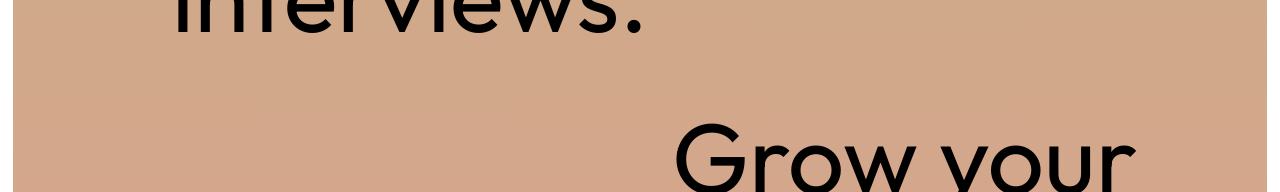
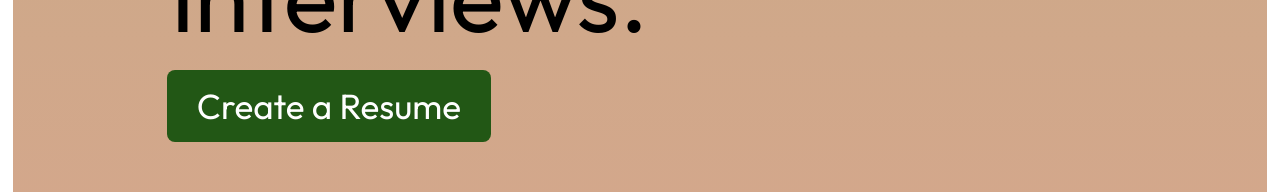
Before and after one commit to M-Aditya-11/resume_generator_app, a React (Vite) app in the folder frontend/: page / in a window 1280 px wide. Shown: the part 818-1010 px from the top of the page. Built offline with nearby package versions, Linux system fonts and the light colour scheme.

Commit message:
Add shine button to Header component with styling

```diff
--- a/frontend/src/components/Header/Header.css
+++ b/frontend/src/components/Header/Header.css
@@ -36,3 +36,48 @@
 .hero-bottom-image{
     width: 500px;
 }
+.shine-btn {
+  position: relative;
+  margin-left: 145px;
+  padding: 12px 28px;
+  border: 2px solid transparent;
+  background: #225715;
+  color: white;
+  font-size: 35px;
+  border-radius: 8px;
+  cursor: pointer;
+  overflow: hidden;
+  transition: color 0.5s ease;
+}
+
+.shine-btn::before {
+  content: "";
+  position: absolute;
+  inset: 0;
+  border-radius: inherit;
+  padding: 2px;
+  background: linear-gradient(45deg, #ff0080, #ff8c00, #40e0d0, #ff0080);
+  background-size: 300%;
+  -webkit-mask:
+    linear-gradient(#fff 0 0) content-box,
+    linear-gradient(#fff 0 0);
+  -webkit-mask-composite: xor;
+  mask-composite: exclude;
+  animation: border-shine 3s linear infinite;
+  opacity: 0;
+  transition: opacity 0.3s ease;
+}
+
+.shine-btn:hover::before {
+  opacity: 1;
+}
+
+@keyframes border-shine {
+  0% { background-position: 0% 50%; }
+  50% { background-position: 100% 50%; }
+  100% { background-position: 0% 50%; }
+}
+
+.shine-btn:hover {
+  color: #f4efef;
+}
--- a/frontend/src/components/Header/Header.jsx
+++ b/frontend/src/components/Header/Header.jsx
@@ -15,6 +15,7 @@ const Header = () => {
                     <img src={assets.hero_image_top} alt="" className="hero-top-image" />
                 </div>
             </div>
+            <button className="shine-btn">Create a Resume</button>
             <div className="hero-bottom">
                 <div className="hero-bottom-left-image">
                     <img src={assets.hero_image_bottom} alt="" className="hero-bottom-image" />
```
